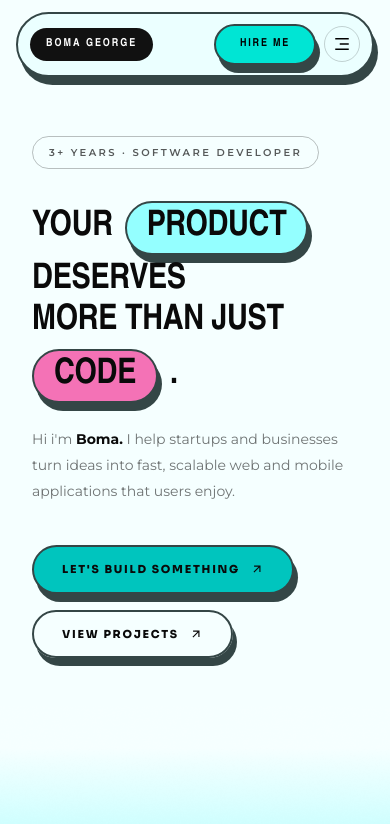
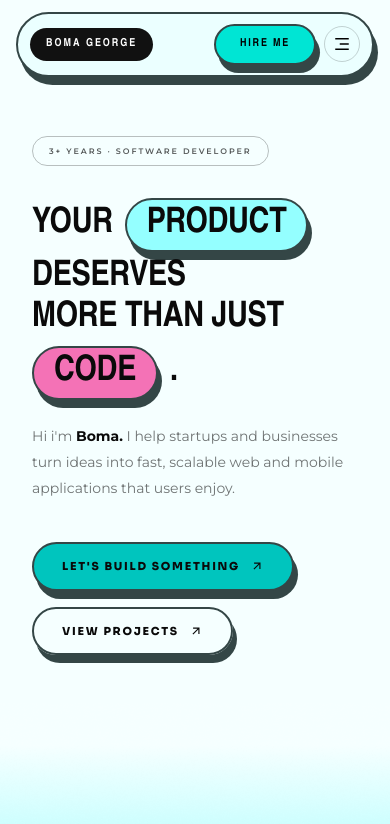
Before and after one commit to BomsG/My_Portfolio, a React (Vite) app: page / in a window 390 px wide. Shown: the top 824 px of the page. Built offline with nearby package versions, Linux system fonts and the light colour scheme.

Commit message:
feat: create responsive Hero component with animated content and CTA navigation

```diff
--- a/components/Hero.tsx
+++ b/components/Hero.tsx
@@ -46,7 +46,7 @@ const Hero: React.FC<HeroProps> = ({ setActiveSection, isReady }) => {
         {/* Badge */}
         <motion.div {...fadeUp(0)} className="mb-8">
           <span
-            className="inline-flex items-center gap-2 text-[10px] md:text-[16px] font-semibold uppercase tracking-[0.24em] px-4 py-2 rounded-full"
+            className="inline-flex items-center gap-2 text-[8px] md:text-[16px] font-semibold uppercase tracking-[0.24em] px-4 py-2 rounded-full"
             style={{
               border: "1.5px solid rgba(0,0,0,0.25)",
               color: "rgba(0,0,0,0.65)",
```
